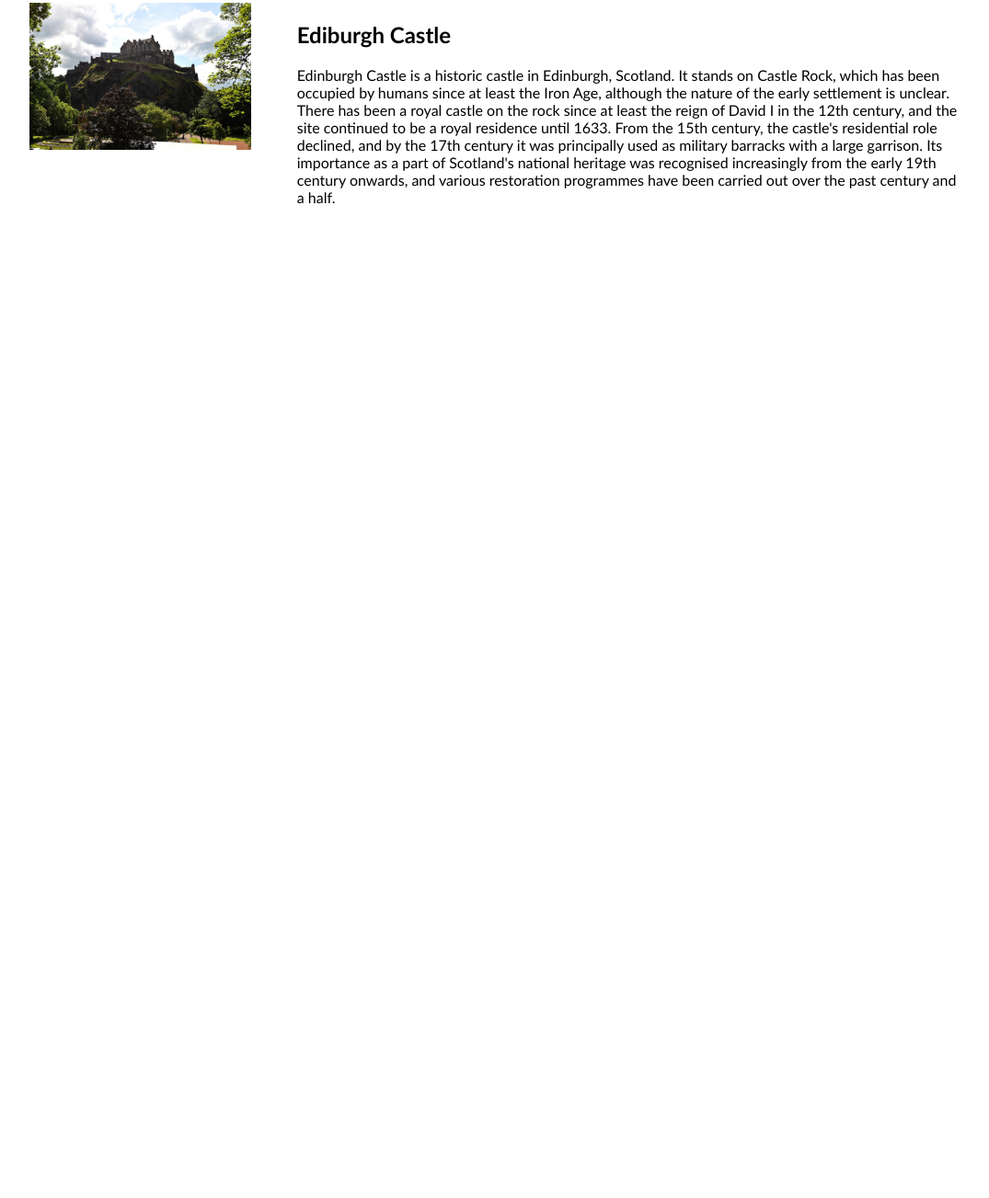
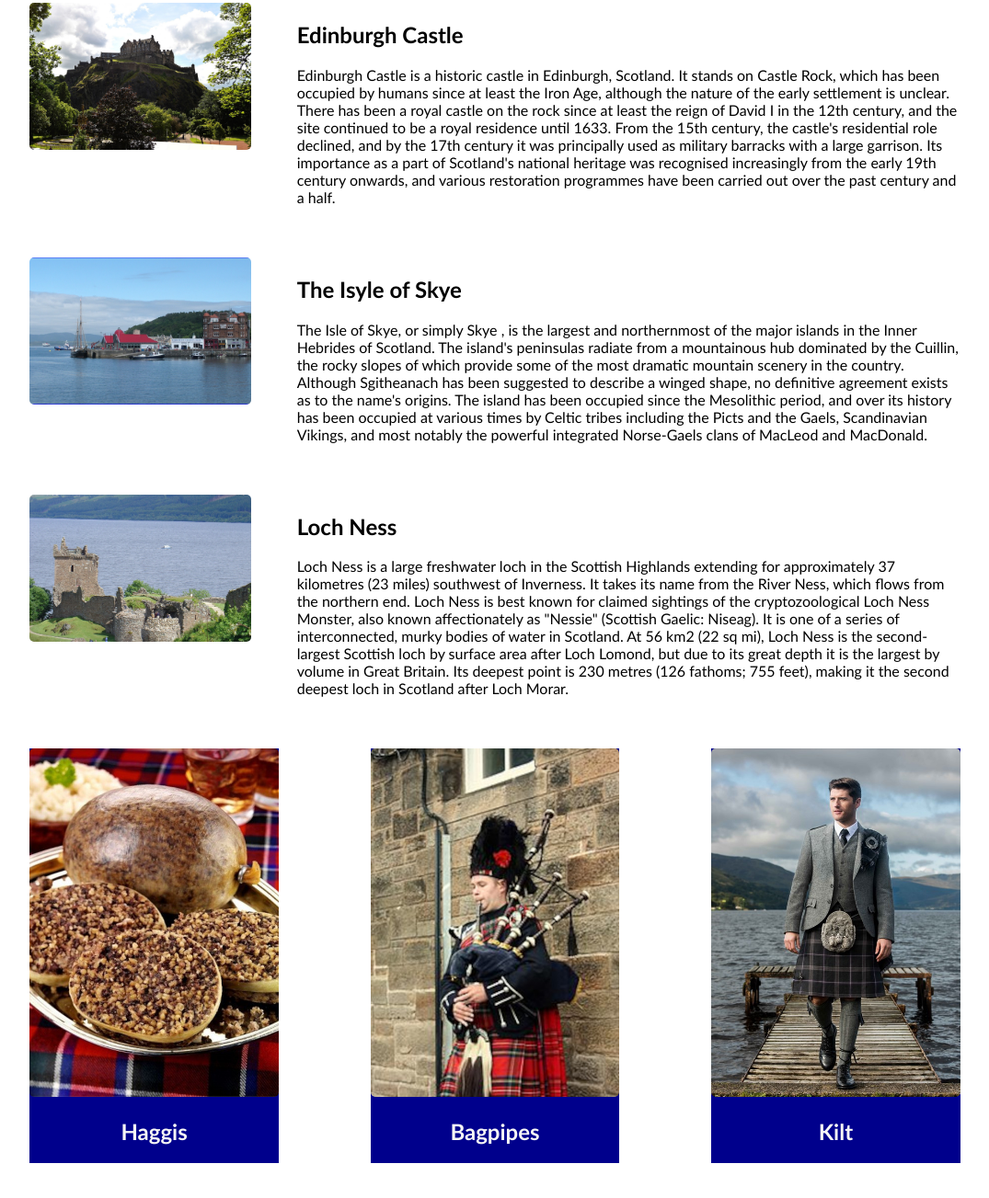
Before and after one commit to 22028Elissa/Task-5, a plain HTML site: page index.html in a window 1280 px wide. Shown: the part 397-1700 px from the top of the page at 92% size, without its empty margins (102-1177 px from the left). Before the commit the page ends 800 px from the top, so only its background shows below. Drawn offline with Linux system fonts and the light colour scheme.

```diff
--- a/index.html
+++ b/index.html
@@ -13,14 +13,52 @@
             My Scotland
         </h1>
     </section>
+    <!-- Two columns layout start -->
     <section class="two-column">
         <div class="image">
-            <img src="./images/edinburgh-castle-959083_1280.jpg" alt="ediburgh castle">
+            <img src="./images/edinburgh-castle-959083_1280.jpg" alt="Edinburgh castle">
         </div>
         <div class="info">
-            <h1>Ediburgh Castle</h1>
+            <h1>Edinburgh Castle</h1>
             <p>Edinburgh Castle is a historic castle in Edinburgh, Scotland. It stands on Castle Rock, which has been occupied by humans since at least the Iron Age, although the nature of the early settlement is unclear. There has been a royal castle on the rock since at least the reign of David I in the 12th century, and the site continued to be a royal residence until 1633. From the 15th century, the castle's residential role declined, and by the 17th century it was principally used as military barracks with a large garrison. Its importance as a part of Scotland's national heritage was recognised increasingly from the early 19th century onwards, and various restoration programmes have been carried out over the past century and a half.</p>
         </div>
     </section>
+    <!-- Two columns layout end -->
+    <!-- Two columns layout start -->
+    <section class="two-column">
+        <div class="image">
+            <img src="./images/oban-114173_1280.jpg" alt="The Isle of Skye">
+        </div>
+        <div class="info">
+            <h1>The Isyle of Skye</h1>
+            <p>The Isle of Skye, or simply Skye , is the largest and northernmost of the major islands in the Inner Hebrides of Scotland. The island's peninsulas radiate from a mountainous hub dominated by the Cuillin, the rocky slopes of which provide some of the most dramatic mountain scenery in the country. Although Sgitheanach has been suggested to describe a winged shape, no definitive agreement exists as to the name's origins. The island has been occupied since the Mesolithic period, and over its history has been occupied at various times by Celtic tribes including the Picts and the Gaels, Scandinavian Vikings, and most notably the powerful integrated Norse-Gaels clans of MacLeod and MacDonald.</p>
+        </div>
+    </section>
+    <!-- Two columns layout end -->
+        <!-- Two columns layout start -->
+        <section class="two-column">
+            <div class="image">
+                <img src="./images/scottish-castle-967972_1280.jpg" alt="Loch Ness">
+            </div>
+            <div class="info">
+                <h1>Loch Ness</h1>
+                <p>Loch Ness is a large freshwater loch in the Scottish Highlands extending for approximately 37 kilometres (23 miles) southwest of Inverness. It takes its name from the River Ness, which flows from the northern end. Loch Ness is best known for claimed sightings of the cryptozoological Loch Ness Monster, also known affectionately as "Nessie" (Scottish Gaelic: Niseag). It is one of a series of interconnected, murky bodies of water in Scotland. At 56 km2 (22 sq mi), Loch Ness is the second-largest Scottish loch by surface area after Loch Lomond, but due to its great depth it is the largest by volume in Great Britain. Its deepest point is 230 metres (126 fathoms; 755 feet), making it the second deepest loch in Scotland after Loch Morar.</p>
+            </div>
+        </section>
+        <!-- Two columns layout end -->
+        <section class="three-column">
+            <div class="card">
+                <img src="./images/haggis.jpg" alt="haggis">
+                <h2 class="card-text">Haggis</h2>
+            </div>
+            <div class="card">
+                <img src="./images/bagpipes.jpg" alt="bagpipes">
+                <h2 class="card-text">Bagpipes</h2>
+            </div>
+            <div class="card">
+                <img src="./images/kilt.jpg" alt="kilt">
+                <h2 class="card-text">Kilt</h2>
+            </div>
+        </section>
 </body>
 </html>
--- a/style.css
+++ b/style.css
@@ -5,6 +5,7 @@
 
 img{
     width: 100%;
+     border-radius: 5px;
 }
 .hero-image{
     background-image: url("./images/scotland-1987599_1280.jpg") ;
@@ -34,3 +35,20 @@
 info{
     font-size: 1.25em;
 }
+
+.three-column{
+    display: grid;
+    grid-template-columns: repeat(3, 1fr);
+    gap: 100px;
+    width: 80%;
+    margin: auto;
+    margin-top: 40px;
+    margin-bottom: 50px;
+}
+.card{
+    background-color: rgb(0, 0, 140);
+}
+.card-text{
+    text-align: center;
+    color: whitesmoke;
+}
```
